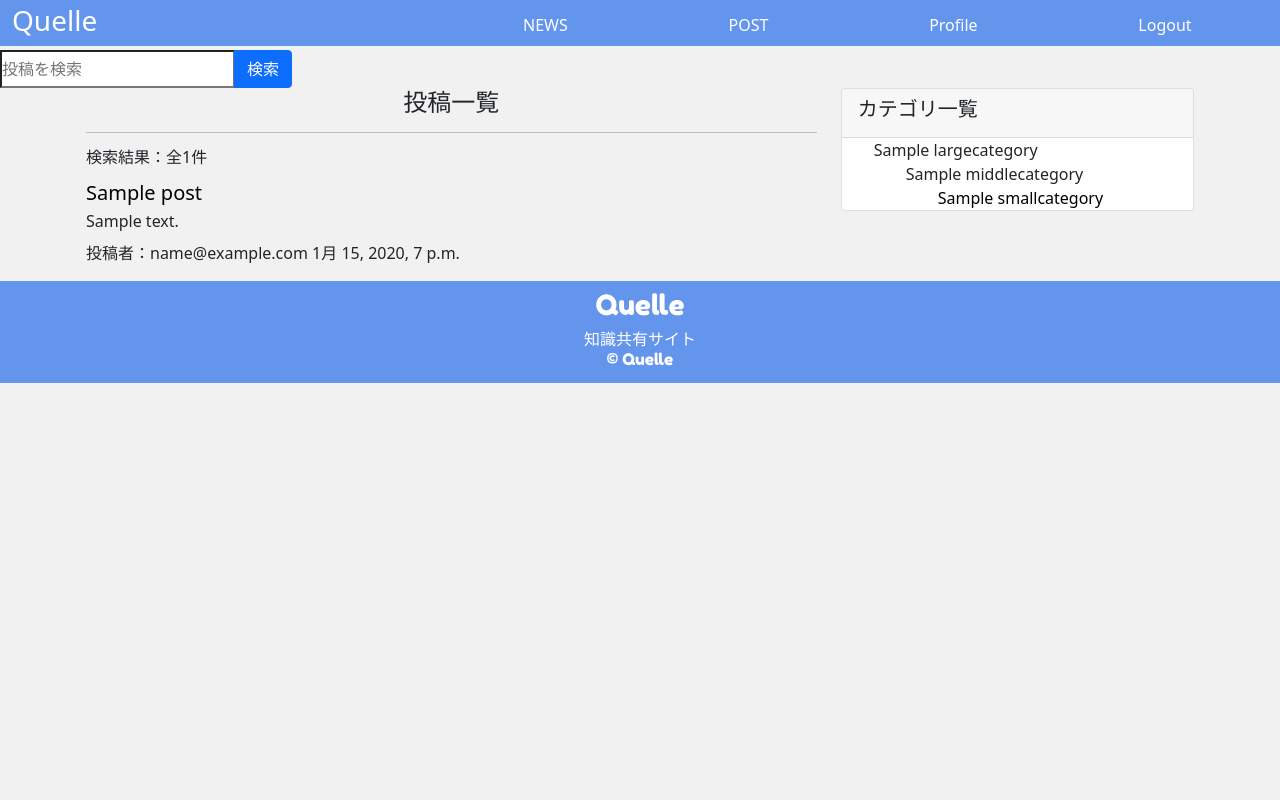
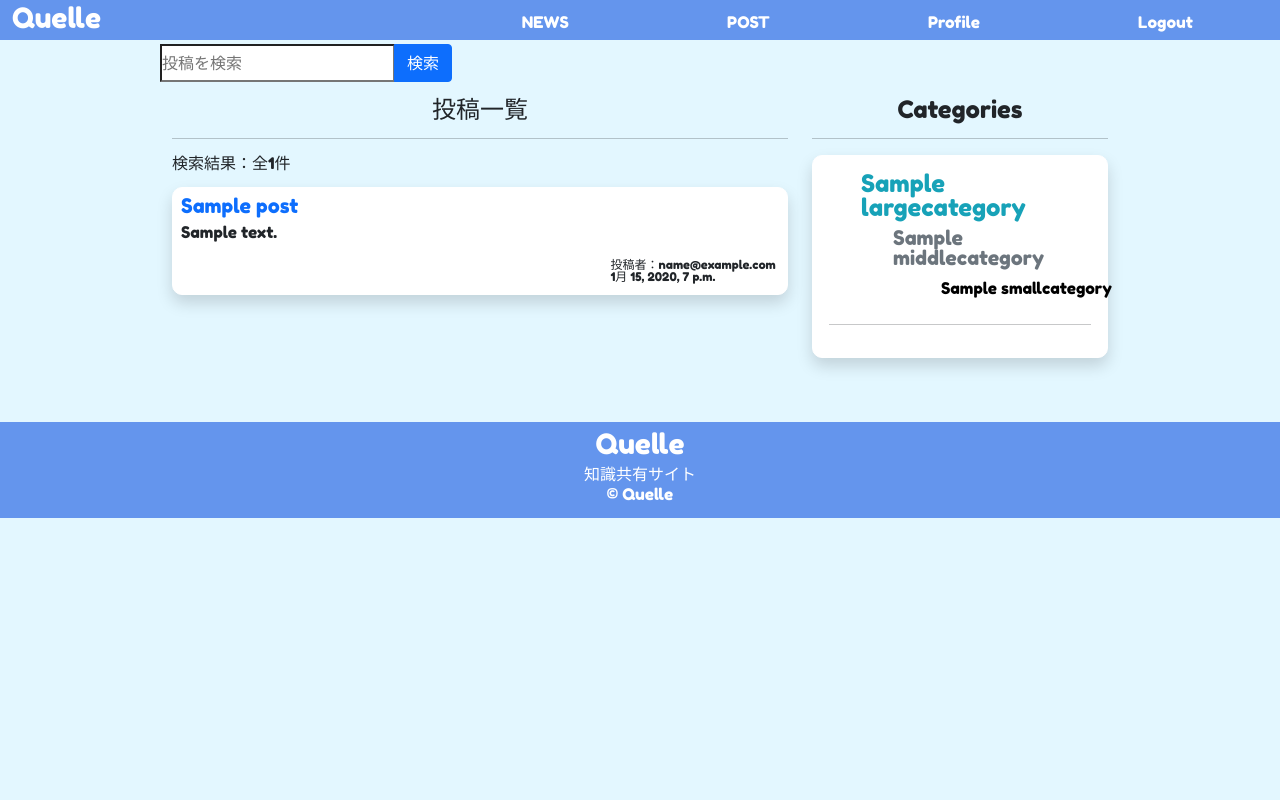
Before and after one commit to akihiro-hosoya/quelle, a Django app: page /post/list/ in a window 1280 px wide. Run offline with Django 3.2, Linux system fonts and the light colour scheme; a user stored in the database is signed in; tables that the repository leaves empty hold one stand-in row (values such as "Sample post"); some libraries are stand-ins or nearby versions.

Commit message:
デザイン完成

```diff
--- a/accounts/templates/accounts/login.html
+++ b/accounts/templates/accounts/login.html
@@ -6,7 +6,7 @@
     <div class="row">
 
         <!-- ---------- ログイン欄 ---------- -->
-        <div class="card account_card mx-auto my-3">
+        <div class="card account_card mx-auto my-3 shadow">
             <div class="card-body">
                 <h4 class="card-title text-center">Login</h4>
                 <hr>
--- a/accounts/templates/accounts/logout.html
+++ b/accounts/templates/accounts/logout.html
@@ -6,7 +6,7 @@
     <div class="row">
 
         <!-- ---------- ログアウト欄 ---------- -->
-        <div class="card account_card mx-auto my-3">
+        <div class="card account_card mx-auto my-3 shadow">
             <div class="card-body">
                 <h4 class="card-title text-center">Logout</h4>
                 <hr>
--- a/accounts/templates/accounts/profile.html
+++ b/accounts/templates/accounts/profile.html
@@ -17,7 +17,7 @@
         <div class="mt-3">
             <h4 class="mb-3 text-center">Your Profile</h4>
             <hr>
-            <table class="profile_table">
+            <table class="profile_table shadow">
                 <tbody>
                     <tr>
                         <th class="header">名前</th>
--- a/accounts/templates/accounts/profile_edit.html
+++ b/accounts/templates/accounts/profile_edit.html
@@ -9,7 +9,7 @@
         <hr>
         <form method="post">
             {% csrf_token %}
-            <table class="profile_table">
+            <table class="profile_table shadow">
                 <tbody>
                     <tr>
                         <th class="header">名前</th>
--- a/accounts/templates/accounts/signup.html
+++ b/accounts/templates/accounts/signup.html
@@ -6,7 +6,7 @@
     <div class="row">
 
         <!-- ---------- サインアップ欄 ---------- -->
-        <div class="card account_card mx-auto my-3">
+        <div class="card account_card mx-auto my-3 shadow">
             <div class="card-body">
                 <h4 class="card-title text-center">Signup</h4>
                 <hr>
--- a/forum/static/css/style.css
+++ b/forum/static/css/style.css
@@ -8,7 +8,7 @@ html {
     height: 100%;
 }
 body {
-    background: #F1F1F1;
+    background: #e3f7ff;
     display: flex;
     flex-flow: column;
     min-height: 100vh;
@@ -30,8 +30,9 @@ a {
     display: block;
 }
 
-p {
+h1, h2, h3, h4, h5, h6, p {
     line-height: 1em;
+    font-family: 'Fredoka One', cursive;
 }
 
 /* 全体 */
@@ -53,6 +54,7 @@ header, main, footer {
 
 header, footer {
     background-color: #6495ed;
+    font-family: 'Fredoka One', cursive;
 }
 
 /* ---------- Navigation ---------- */
@@ -66,10 +68,6 @@ header, footer {
     color: #fff;
     padding-left: 0.5em;
 }
-.search {
-    display: flex;
-    justify-content: end;
-}
 
 /* Index */
 .dropdown-item a {
@@ -80,12 +78,17 @@ header, footer {
 }
 
 /* News */
-.post_header {
+.post_detail {
     display: grid;
     justify-content: end;
 }
-.post_header p {
+.post_detail p {
     margin: 0.2rem;
+}
+.news {
+    border: solid #fff 1px;
+    border-radius: 15px;
+    overflow: hidden;
 }
 
 
@@ -96,7 +99,7 @@ header, footer {
 }
 .profile_table {
     width: 100%;
-    border: 5px solid black;
+    border: 1px solid black;
     border-radius: 1rem;
     border-collapse: collapse;
     overflow: hidden;
@@ -135,6 +138,10 @@ header, footer {
 }
 
 /* ---------- カテゴリ検索欄 ---------- */
+.category-card {
+    border: solid 1px #fff;
+    border-radius: 10px;
+}
 .category-item {
     text-align: center;
 }
@@ -212,25 +219,20 @@ header, footer {
 }
 
 /* 回答 */
-.C-icon {
-    font-size: 3rem;
-}
-
 .media-detail {
     font-size: 12px;
 }
+.comments {
+    border: solid #fff 1px;
+    border-radius: 10px;
+    background-color: #fff;
+}
 
 /* ---------- 質問リスト ---------- */
-.all-bgc {
-    background-color: #f08080;
+.posts{
+    border: #fff solid 1px;
+    border-radius: 10px;
 }
-.text-all {
-    color: #f08080;
-}
-.fa-comment {
-    transform: scale(-1, 1);
-}
-
 
 /* ---------- ページネーション ----------- */
 .previous::before {
@@ -250,18 +252,11 @@ footer {
     width: 90%;
     margin: 0 auto;
 }
-.page-intro, .about-intro, .copy-w {
+.copy-w {
     text-align: center;
     color: #fff;
 }
-.page-intro a, .about-intro a, .copy-w a {
+.copy-w a {
     color: #fff;
     display: block;
 }
-.page-intro a:hover, .about-intro a:hover, .copy-w a:hover {
-    color: #00008b;
-    text-decoration: none;
-}
-.copy-w {
-    text-align: center;
-}
--- a/forum/templates/forum/base.html
+++ b/forum/templates/forum/base.html
@@ -57,7 +57,7 @@
             </div>
         </header>
 
-        <div class="search mt-1 col-12">
+        <div class="search mt-1 col-12 main_wrap">
             <form method="get" action="{% url 'search' %}" class="input-group right">
                 <input type="text" class="" name="keyword" placeholder="投稿を検索">
                 <button class="btn btn-primary" type="submit">検索</button>
--- a/forum/templates/forum/comment_form.html
+++ b/forum/templates/forum/comment_form.html
@@ -3,10 +3,10 @@
 {% load widget_tweaks %}
 
 {% block content %}
-    <div class="row">
+    <div class="row main_wrap">
         <div class="col-12">
         <!-- ----- 回答フォーム ----- -->
-        <h3 class="text-center">回答する</h3>
+        <h3 class="text-center">ANSWER</h3>
             <hr>
             <div>
                 <form method="POST" class="post-form">
--- a/forum/templates/forum/index.html
+++ b/forum/templates/forum/index.html
@@ -12,7 +12,7 @@
             <div class="col-12">
                 <div class="card">
                     <div class="card-header">
-                        <h4><span class="marker">カテゴリーから探す</span></h4>
+                        <h4 class="text-info font-weight-bold">カテゴリーから探す</h4>
                     </div>
                     <div class="card-body">
                         <!-- カテゴリ一覧 -->
@@ -68,7 +68,7 @@
             <div class="">
                 <div class="medium">
                     {% for news in news_list %}
-                    <div class="media p-2 btn-outline-info bg-white">
+                    <div class="media news p-2 btn-outline-info bg-white shadow">
                         <a class="text-dark d-flex justify-content-start" href="#">
                             <div class="media-body">
                                 <h5 class="text-info font-weight-bold mt-0">{{ news.title }}</h5>
--- a/forum/templates/forum/post_form.html
+++ b/forum/templates/forum/post_form.html
@@ -6,7 +6,7 @@
     <div class="row main_wrap">
         <div class="col-12">
         <!-- ----- 質問フォーム ----- -->
-        <h3 class="text-center">投稿する</h3>
+        <h3 class="text-center">POST</h3>
             <hr>
             <div>
                 <form method="POST" class="post-form">
--- a/forum/templates/forum/post_list.html
+++ b/forum/templates/forum/post_list.html
@@ -2,12 +2,12 @@
 {% load static %}
 
 {% block content %}
-<div class="row">
+<div class="row main_wrap">
     <div class="col-12 col-lg-8">
         <!-- ---------- 質問リスト ---------- -->
         <div class="main-wrap">
             <div>
-                <div class="">
+                <div class="mb-5">
                     <div class="text-center">
                         <h4 class="mb-3">投稿一覧</h4>
                         <hr>
@@ -16,13 +16,15 @@
                         <p>検索結果：全{{ post_data.count }}件</p>
                         <div class="medium">
                             {% for post in post_data %}
-                            <div class="media">
+                            <div class="media posts p-2 bg-white shadow">
                                 <div class="media-body">
                                     <a href="{% url 'post_detail' pk=post.pk %}">
-                                        <h5>{{ post.title }}</h5>
+                                        <h5 class="text-primary">{{ post.title }}</h5>
                                     </a>
                                     <p>{{ post.content|linebreaksbr|truncatechars:100 }}</p>
-                                    <p class="">投稿者：{{ post.author }} {{ post.created_date }}</p>
+                                    <div class="media-detail post_detail">
+                                        <p class="">投稿者：{{ post.author }}<br>{{ post.created_date }}</p>
+                                    </div>
                                 </div>
                             </div>
                             {% endfor %}
@@ -35,27 +37,31 @@
 
     <div class="col-12 col-lg-4">
         <!-- カテゴリ一覧 -->
-        <div class="card">
-            <div class="card-header">
-                <h5>カテゴリ一覧</h5>
+        <div class="mb-5">
+            <div class="text-center">
+                <h4>Categories</h4>
             </div>
-            <div>
+            <hr>
+            <div class="category-card bg-white p-3 shadow">
+                <div class="">
                     {% for large in large_list %}
                     <ul>
                         <li>
-                        <span>{{ large.name }}</span>
+                            <h4 class="text-info">{{ large.name }}</h4>
                             {% for middle in middle_list %}
                             {% if middle.large.id == large.id %}
                                 <ul>
                                     <li>
-                                    <span>{{ middle.name }}</span>
+                                        <h5 class="text-secondary">{{ middle.name }}</h5>
                                         {% for small in small_list %}
                                         {% if small.middle.id == middle.id %}
                                             <ul>
-                                            <li>
+                                                <li class="dropdown-item">
+                                                    <h6>
                                                         <a href="{% url 'category' large.name middle.name small.name %}">
                                                             {{ small.name }}
                                                         </a>
+                                                    </h6>
                                                 </li>
                                             </ul>
                                         {% endif %}
@@ -66,9 +72,11 @@
                             {% endfor %}
                         </li>
                     </ul>
+                    <hr>
                     {% endfor %}
                 </div>
             </div>
         </div>
     </div>
+</div>
 {% endblock content %}
```
Also changed, not shown: accounts/templates/accounts/accounts_base.html (+0 -7 lines), forum/templates/forum/news_detail.html (+8 -9 lines), forum/templates/forum/news_list.html (+6 -4 lines), forum/templates/forum/post_detail.html (+15 -14 lines), forum/templates/forum/previous_post.html (+4 -4 lines). Lines whose indentation alone changed are shown as unchanged.
